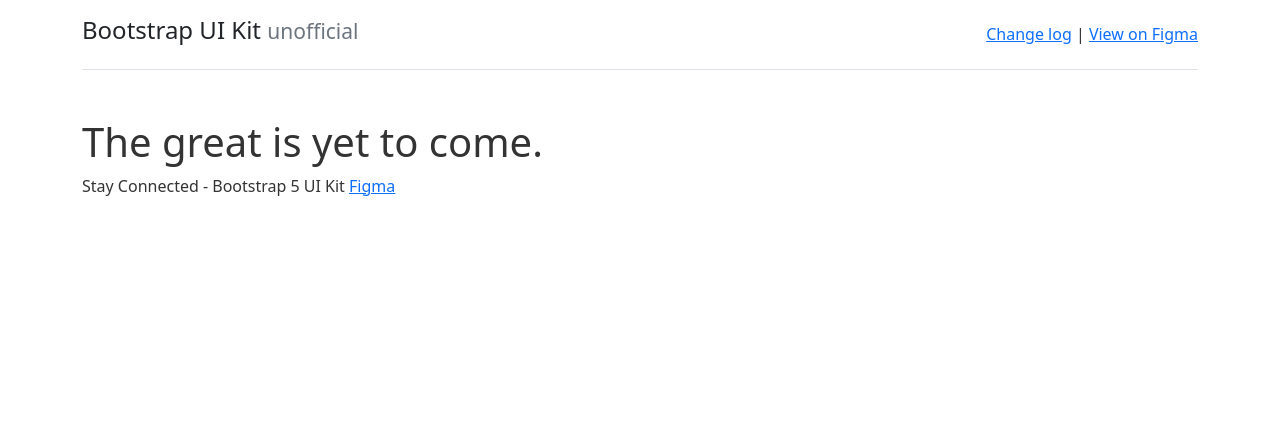
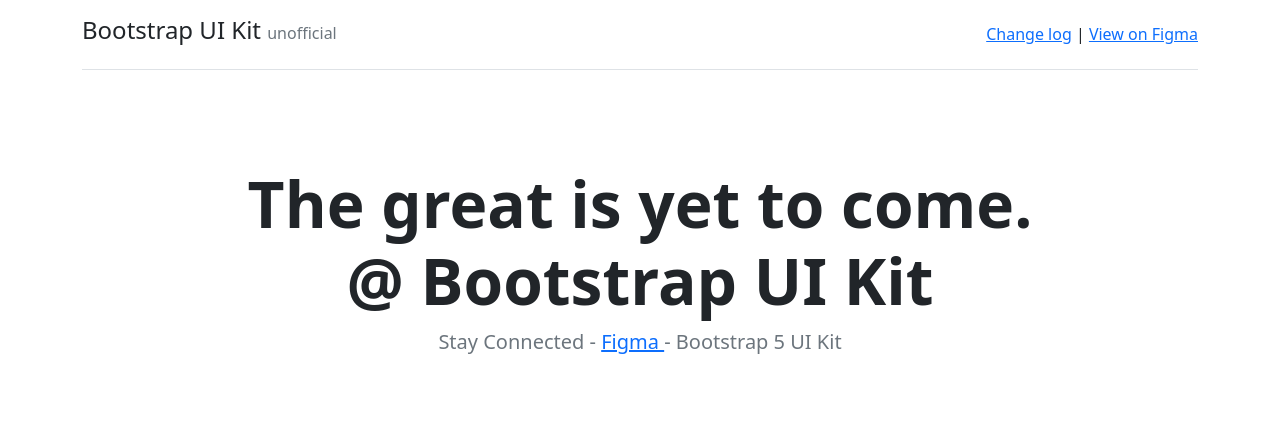
Before and after one commit to codescandy/bootstrap-ui-kit, a website built with Vite: page src/index.html in a window 1280 px wide. Built offline with nearby package versions, Linux system fonts and the light colour scheme.

Commit message:
hero section change

```diff
--- a/src/index.html
+++ b/src/index.html
@@ -15,15 +15,25 @@
       <h1 class="h4">
         <a href="/" class="d-flex align-items-center text-dark text-decoration-none">
 
-          <span>Bootstrap UI Kit <span class="small text-secondary">unofficial</span></span>
+          <span>Bootstrap UI Kit <span class="small text-secondary fs-6 ">unofficial</span></span>
         </a>
       </h1>
       <div> <a href="changelog.html">Change log</a> |
         <a href="https://www.figma.com/community/file/876022745968684318" target="_blank" rel="noopener">View on Figma</a></div>
     </header>
 
-    <h1>The great is yet to come.</h1>
-    <p>Stay Connected - Bootstrap 5 UI Kit <a href="https://www.figma.com/community/file/876022745968684318"> Figma </a></p>
+   <main>
+
+    <section>
+      <div class="p-5 text-center bg-body-tertiary rounded-3">
+
+        <h1 class="mb-2 display-3 fw-bold">The great is yet to come. <br> @ Bootstrap UI Kit</h1>
+        <p class="mx-auto fs-5 text-muted">Stay Connected - <a href="https://www.figma.com/community/file/876022745968684318"> Figma </a> - Bootstrap 5 UI Kit </p>
+
+
+      </div>
+    </section>
+   </main>
 
 
   </div>
--- a/src/scss/styles.scss
+++ b/src/scss/styles.scss
@@ -23,17 +23,9 @@
 //
 // Place variable overrides first, then import just the styles you need. Note that some stylesheets are required no matter what.
 
-// Toggle global options
-$enable-gradients: true;
-$enable-shadows: true;
 
-$offcanvas-box-shadow: 0 1rem 3rem rgba(0, 0, 0, 0.175);
 
-// Customize some defaults
-$body-color: #333;
-$body-bg: #fff;
-$border-radius: 0.4rem;
-$success: #8b3dff;
+
 
 // Required
 @import 'bootstrap/scss/functions';
```
Also changed, not shown: package.json (+3 -5 lines), src/changelog.html (+2 -2 lines), 2 other files.
